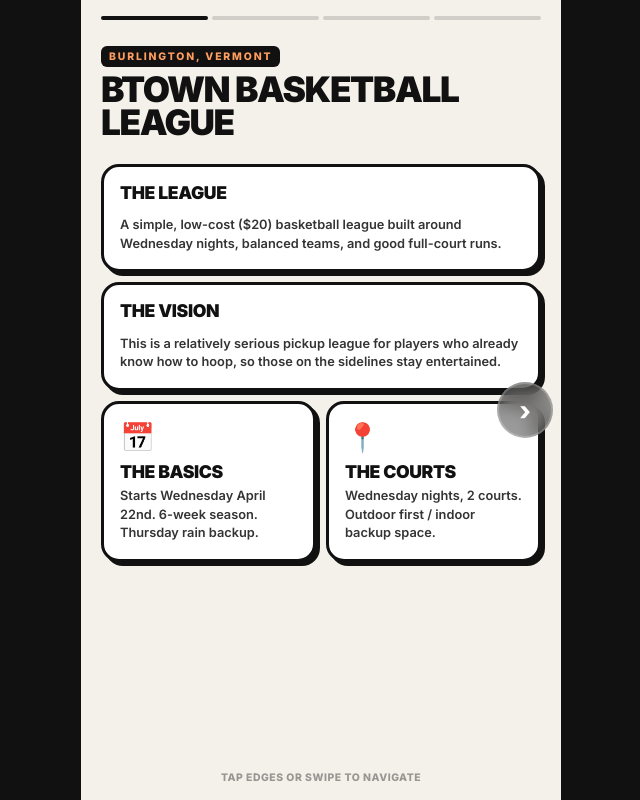
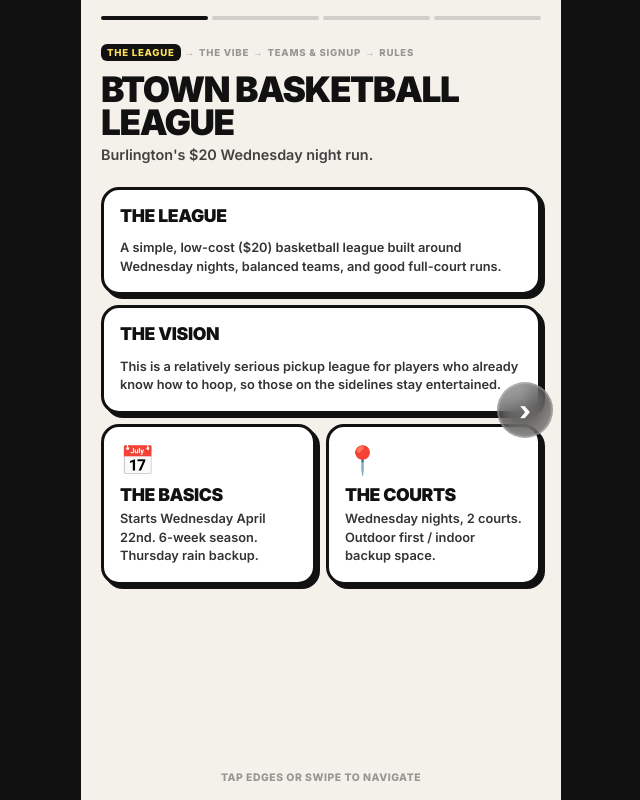
Before and after one commit to btownbrief/btown-basketball-league, a plain HTML site: page index.html in a window 1280 px wide. Shown: the whole page, without its empty margins (319-959 px from the left). Drawn offline with Linux system fonts and the light colour scheme.

Commit message:
Update index.html

```diff
--- a/index.html
+++ b/index.html
@@ -116,17 +116,34 @@
             margin-bottom: 24px;
         }
 
-        .eyebrow {
-            display: inline-block;
-            font-size: 0.65rem;
+        /* ROADMAP BREADCRUMBS */
+        .roadmap {
+            font-size: 0.6rem;
             font-weight: 800;
-            letter-spacing: 0.18em;
+            letter-spacing: 0.08em;
             text-transform: uppercase;
-            margin-bottom: 6px;
-            color: var(--neon-orange);
+            margin-bottom: 12px;
+            display: flex;
+            flex-wrap: wrap;
+            gap: 4px;
+            align-items: center;
+        }
+
+        .roadmap span {
+            opacity: 0.4;
+        }
+
+        .roadmap span.active {
+            opacity: 1;
+            color: var(--neon-yellow);
             background: var(--text-main);
-            padding: 4px 8px;
+            padding: 3px 6px;
             border-radius: 6px;
+        }
+
+        .roadmap-arrow {
+            opacity: 0.3 !important;
+            font-weight: 900;
         }
 
         .slide-header h1 {
@@ -302,8 +319,14 @@
 
         <div class="slide active">
             <div class="slide-header">
-                <div class="eyebrow">Burlington, Vermont</div>
+                <div class="roadmap">
+                    <span class="active">The League</span> <span class="roadmap-arrow">&rarr;</span>
+                    <span>The Vibe</span> <span class="roadmap-arrow">&rarr;</span>
+                    <span>Teams & Signup</span> <span class="roadmap-arrow">&rarr;</span>
+                    <span>Rules</span>
+                </div>
                 <h1>Btown Basketball League</h1>
+                <p>Burlington's $20 Wednesday night run.</p>
             </div>
 
             <div class="bento-grid">
@@ -333,6 +356,12 @@
 
         <div class="slide">
             <div class="slide-header">
+                <div class="roadmap">
+                    <span>The League</span> <span class="roadmap-arrow">&rarr;</span>
+                    <span class="active">The Vibe</span> <span class="roadmap-arrow">&rarr;</span>
+                    <span>Teams & Signup</span> <span class="roadmap-arrow">&rarr;</span>
+                    <span>Rules</span>
+                </div>
                 <h1>THE VIBE</h1>
                 <p>More than just one weekly game.</p>
             </div>
@@ -364,6 +393,12 @@
 
         <div class="slide">
             <div class="slide-header">
+                <div class="roadmap">
+                    <span>The League</span> <span class="roadmap-arrow">&rarr;</span>
+                    <span>The Vibe</span> <span class="roadmap-arrow">&rarr;</span>
+                    <span class="active">Teams & Signup</span> <span class="roadmap-arrow">&rarr;</span>
+                    <span>Rules</span>
+                </div>
                 <h1>TEAMS & SIGNUP</h1>
                 <p>Secure your spot or just hang out.</p>
             </div>
@@ -407,6 +442,12 @@
 
         <div class="slide">
             <div class="slide-header">
+                <div class="roadmap">
+                    <span>The League</span> <span class="roadmap-arrow">&rarr;</span>
+                    <span>The Vibe</span> <span class="roadmap-arrow">&rarr;</span>
+                    <span>Teams & Signup</span> <span class="roadmap-arrow">&rarr;</span>
+                    <span class="active">Rules</span>
+                </div>
                 <h1>THE RULES</h1>
                 <p>Keep it moving, keep it clean.</p>
             </div>
```
